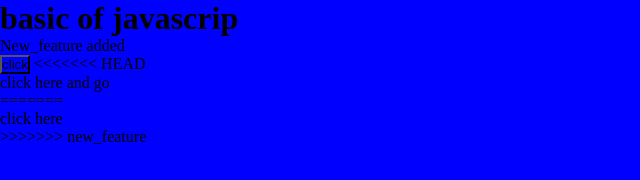
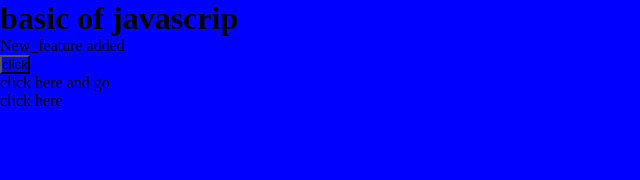
Before and after one commit to jeetlal856/Learning-web-technology, a plain HTML site: page index.html in a window 1280 px wide. Shown: the whole page, without its empty margins (0-640 px from the left). Drawn offline with Linux system fonts and the light colour scheme.

Commit message:
conflict resolve

```diff
--- a/index.html
+++ b/index.html
@@ -12,12 +12,10 @@
     </h1>
     <p>New_feature added</p>
     <button>click</button>
-<<<<<<< HEAD
      <p>click here and go</p>
-=======
-    <p>click here</p>
+   <p>click here</p>
 
->>>>>>> new_feature
+
     <script src="script.js"></script>
 </body>
 </html>
```
